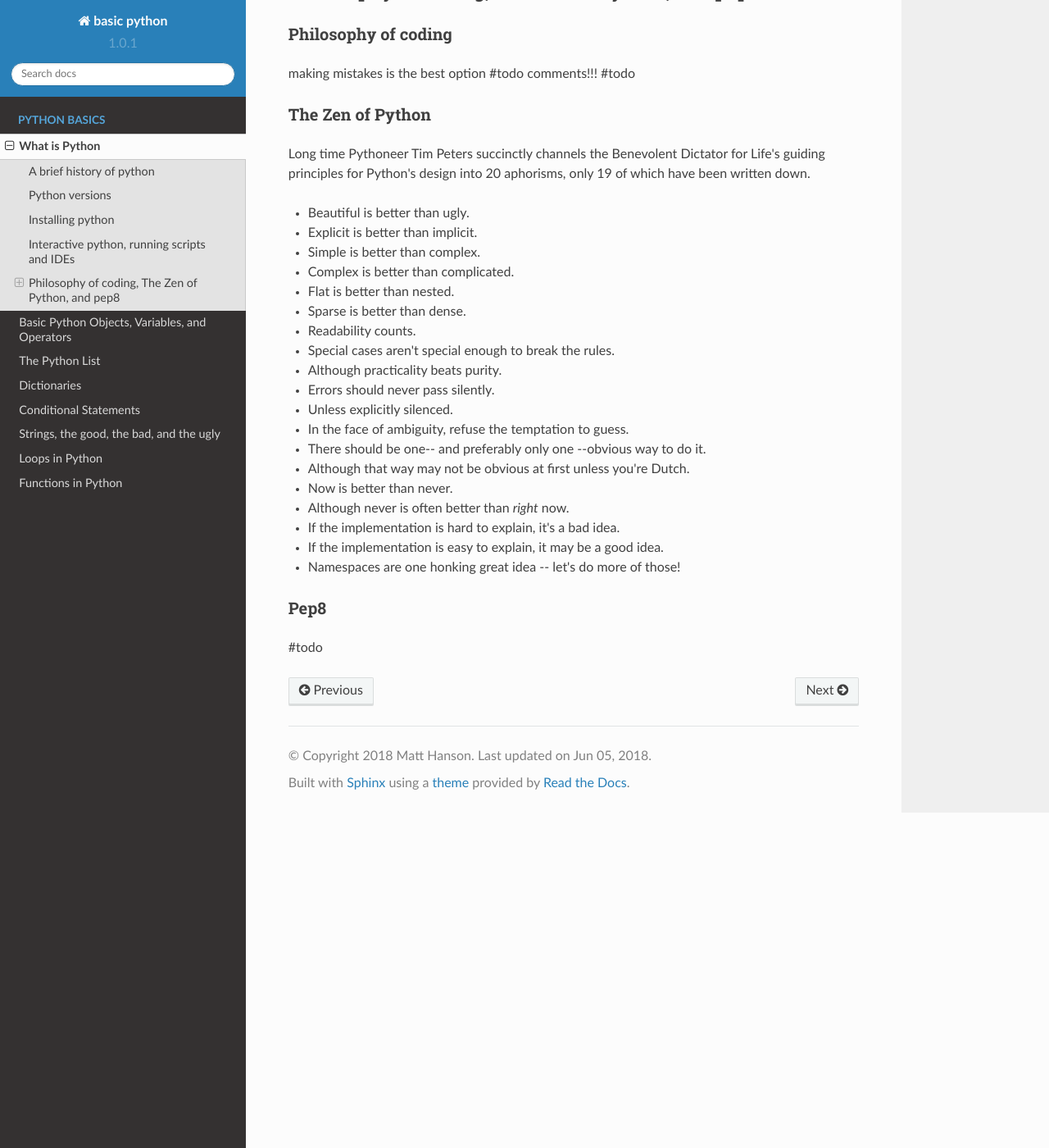
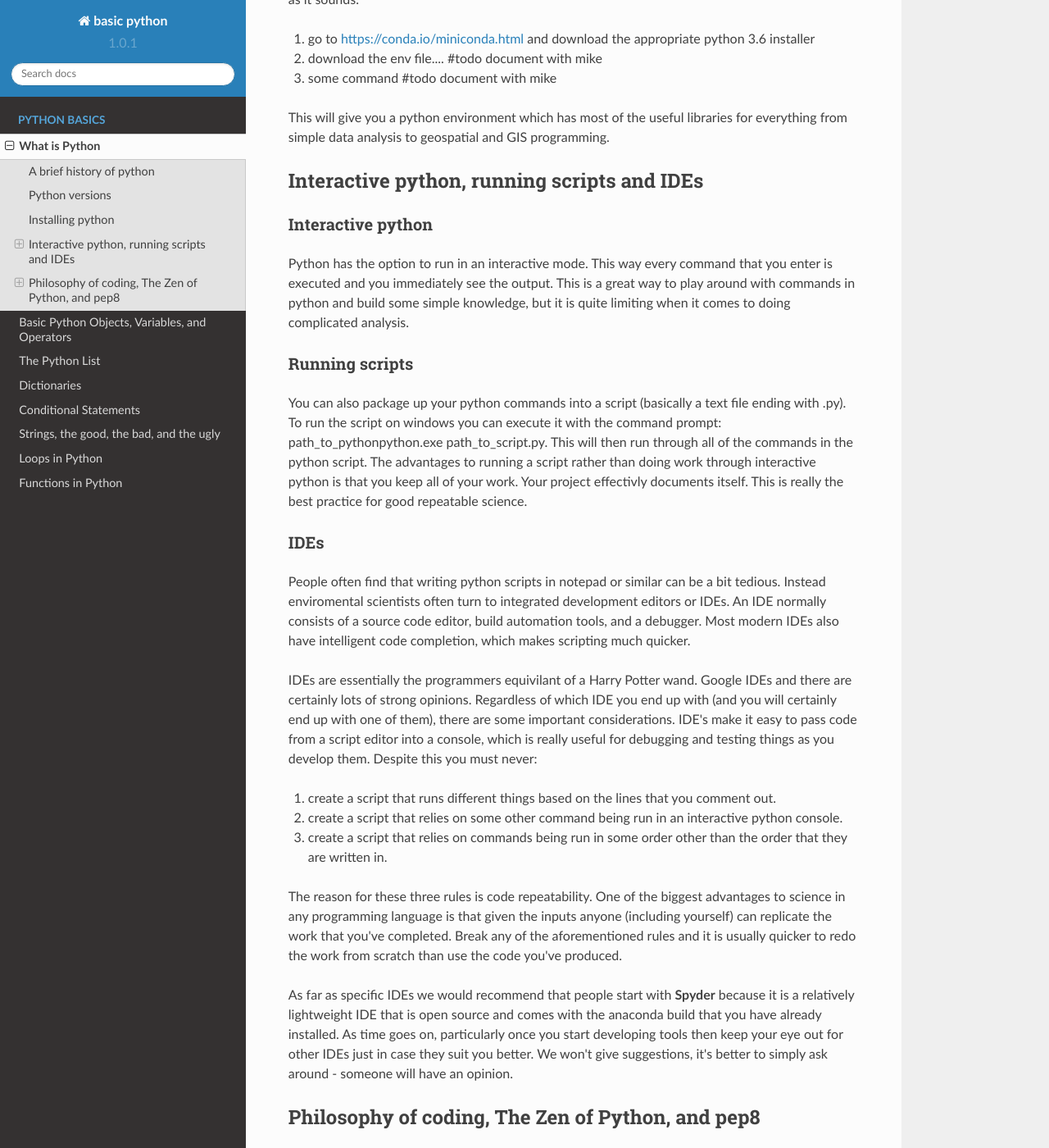
Before and after one commit to hansonmcoombs/training-basic_python, a Sphinx documentation site: the page built from sphinx/source/what_python.rst, in a window 1280 px wide and 1400 px high, scrolled down 2296 px. Shown: the whole window at 82% size. Built offline with Sphinx 7.4.7 and the Read the Docs theme 2.0.0, drawn with Linux system fonts in a browser that asks for light colours; some of the changed text lies outside the part shown.

Commit message:
debug functions, start what python

```diff
--- a/sphinx/source/functions.rst
+++ b/sphinx/source/functions.rst
@@ -151,7 +151,10 @@ celsius or kelvin:
             return c
         else:
             return k
-    # using the function
+
+
+.. ipython:: python
+    # Now to use the function
     print(fahrenheit_to_ck(451))  # use the default and return celsius
     print(fahrenheit_to_ck(451, False)) # return kelvin instead
 
--- a/sphinx/source/test_driven_development.rst
+++ /dev/null
@@ -1 +0,0 @@
-#this is coming
--- a/sphinx/source/what_python.rst
+++ b/sphinx/source/what_python.rst
@@ -13,9 +13,20 @@ The official description of python is:
 
 All that to say that Python is an open-access programming language that is easy to read, easy to write and fast to develop.
 
-Perhaps best described in XKCD by Randell Munroe:
+Perhaps python best described in XKCD by Randell Munroe:
 
 .. figure:: img/python.png
+
+
+Using python for environmental science has several advantages over traditional means:
+
+1. It's free and doesn't need a licence.  The skills you learn in python can be used everywhere.
+2. Repeatability. Anyone on earth can reproduce your analysis, which is the typical goal of science.
+3. Speed and efficiency. Do the work once and reuse the code.
+4. Automation. Take the soul sucking tasks and give them to a non-sentient being (no, we're not talking about a grad)
+5. Big data. Only with a programming language can you manage the big data that's rapidly becoming the norm.
+6. Interactive systems.  Python allows interactive plotting, reporting, and systems that simply are not possible in traditional systems.
+7. Community. There is an enormous online community of scientific python users as demonstrated by `Programming: Pick up Python <https://www.nature.com/news/programming-pick-up-python-1.16833>`_
 
 A brief history of python
 ----------------------------
@@ -63,8 +74,47 @@ to geospatial and GIS programming.
 Interactive python, running scripts and IDEs
 ---------------------------------------------
 
-IDEs (just spyder?, no list a couple) #todo
-git/downloading git
+Interactive python
+^^^^^^^^^^^^^^^^^^^
+
+Python has the option to run in an interactive mode. This way every command that you enter is executed and you
+immediately see the output. This is a great way to play around with commands in python and build some simple knowledge,
+but it is quite limiting when it comes to doing complicated analysis.
+
+
+Running scripts
+^^^^^^^^^^^^^^^^^^
+
+You can also package up your python commands into a script (basically a text file ending with .py).  To run the script
+on windows you can execute it with the command prompt: path_to_python\python.exe path_to_script.py.  This will then run
+through all of the commands in the python script. The advantages to running a script rather than doing work through
+interactive python is that you keep all of your work. Your project effectivly documents itself.  This is really the best
+practice for good repeatable science.
+
+IDEs
+^^^^^^
+People often find that writing python scripts in notepad or similar can be a bit tedious.  Instead enviromental scientists
+often turn to integrated development editors or IDEs. An IDE normally consists of a source code editor, build automation
+tools, and a debugger. Most modern IDEs also have intelligent code completion, which makes scripting much quicker.
+
+IDEs are essentially the programmers equivilant of a Harry Potter wand.  Google IDEs and there are certainly lots of
+strong opinions. Regardless of which IDE you end up with (and you will certainly end up with one of them), there are
+some important considerations. IDE's make it easy to pass code from a script editor into a console, which is really
+useful for debugging and testing things as you develop them. Despite this you must never:
+
+1. create a script that runs different things based on the lines that you comment out.
+2. create a script that relies on some other command being run in an interactive python console.
+3. create a script that relies on commands being run in some order other than the order that they are written in.
+
+The reason for these three rules is code repeatability. One of the biggest advantages to science in any programming
+language is that given the inputs anyone (including yourself) can replicate the work that you've completed. Break any
+of the aforementioned rules and it is usually quicker to redo the work from scratch than use the code you've produced.
+
+As far as specific IDEs we would recommend that people start with **Spyder** because it is a relatively lightweight IDE
+that is open source and comes with the anaconda build that you have already installed. As time goes on, particularly once
+you start developing tools then keep your eye out for other IDEs just in case they suit you better. We won't give suggestions,
+it's better to simply ask around - someone will have an opinion.
+
 
 Philosophy of coding, The Zen of Python, and pep8
 ---------------------------------------------------
@@ -72,8 +122,12 @@ Philosophy of coding, The Zen of Python, and pep8
 Philosophy of coding
 ^^^^^^^^^^^^^^^^^^^^^^^
 
-making mistakes is the best option #todo
-comments!!! #todo
+For new comers to python (or any programming language) some useful tips:
+
+1. Make lots and lots of mistakes. Red on the screen isn't a failure, it's a natural part of the process.
+2. You are probably not making more mistakes, you're just catching more of them.
+3. Document everything.  Comments (started with the #) are your friend.
+4. Accept that things will take longer in the short term, but shorter in the long term.
 
 The Zen of Python
 ^^^^^^^^^^^^^^^^^^^^
@@ -104,4 +158,6 @@ design into 20 aphorisms, only 19 of which have been written down.
 Pep8
 ^^^^^^^
 
-#todo
+There is a documented style guide for python; it's called `PEP8 <https://www.python.org/dev/peps/pep-0008/>`_. While
+following PEP8 isn't necessary, it does make for much more readable (and thus less error) code.  Through this course we
+will try our best to follow pep8 and as you start to write scripts we'd encourage you to start taking it on board.
```
Also changed, not shown: sphinx/source/index.rst (+18 -19 lines).
